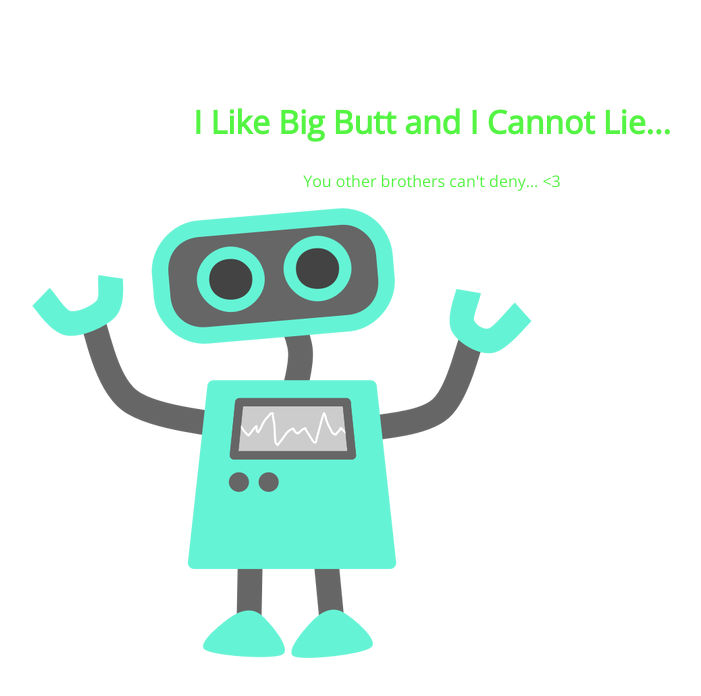
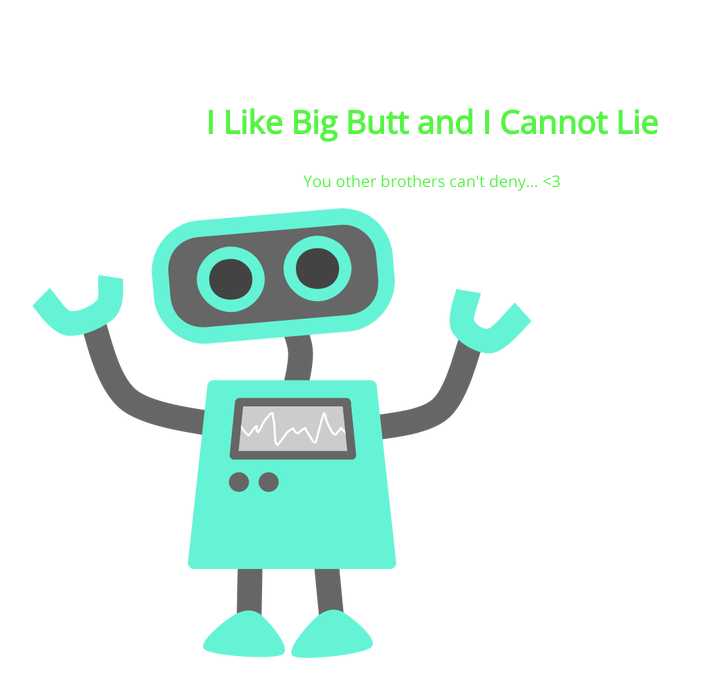
Before and after one commit to KSuzu01/105-project, a plain HTML site: page index.html in a window 1280 px wide. Shown: the whole page, without its empty margins (208-909 px from the left). Drawn offline with nearby package versions, Linux system fonts and the light colour scheme.

Commit message:
modified index

```diff
--- a/index.html
+++ b/index.html
@@ -8,7 +8,7 @@
 </head>
 <body>
 	<section>
-		<h1>I Like Big Butt and I Cannot Lie...</h1>
+		<h1>I Like Big Butt and I Cannot Lie</h1>
 		<p>You other brothers can't deny... <3</p>
 		<img src="img/happy-blue-robot.png">
 	</section>
```
